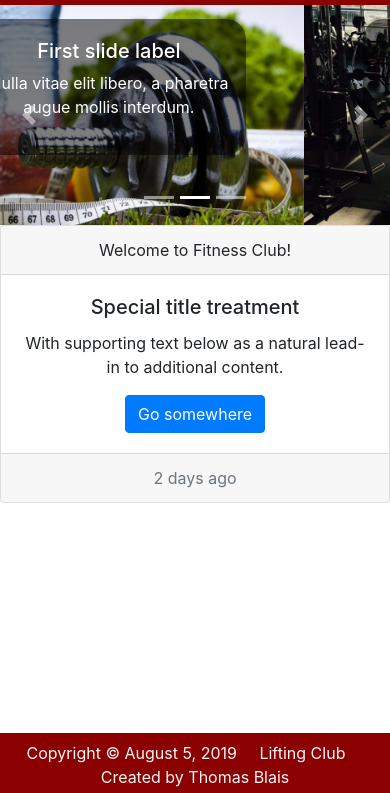
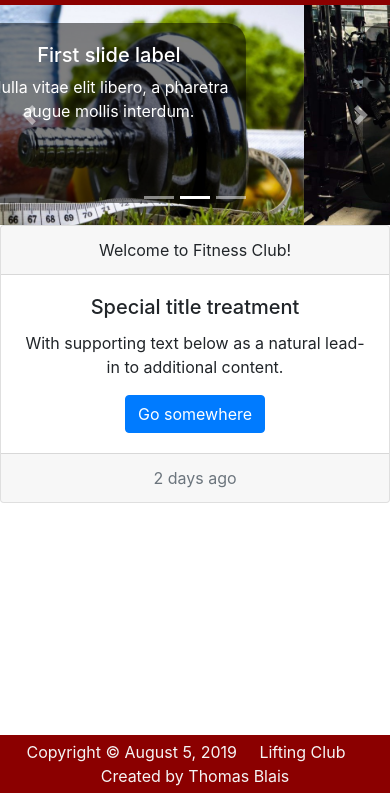
Before and after one commit to tblais1224/edxCS50CompSci, a website: page pset5/homepage/index.html in a window 390 px wide. Shown: the part 51-844 px from the top of the page. Drawn offline with nearby package versions, Linux system fonts and the light colour scheme.

Commit message:
index html looking decent

```diff
--- a/pset5/homepage/styles.css
+++ b/pset5/homepage/styles.css
@@ -7,7 +7,7 @@ body {
 
 #body {
     padding: 0px;
-    padding-bottom: 60px;
+    padding-bottom: 35px;
     /* Height of the footer */
 }
 
@@ -16,15 +16,28 @@ body {
     position: relative;
 }
 
+@media only screen and (max-width: 520px) {
+    #body {
+        /* height: 50px; */
+        padding-bottom: 58px;
+    }
+}
+
 #footer {
     position: absolute;
     bottom: 0;
     width: 100%;
-    height: 60px;
     /* Height of the footer */
     background-color: darkred;
     color: whitesmoke;
-    padding: 8px
+    padding: 5px
+}
+
+@media only screen and (max-width: 528px) {
+    #footer {
+        /* height: 50px; */
+        bottom: 0px !important;
+    }
 }
 
 .nav-icon {
@@ -45,16 +58,27 @@ nav a.white-text {
     top: 25px;
 }
 
-.carousel-inner{
+.carousel-inner {
     max-height: 500px !important;
 }
 
-.carousel-caption{
-    margin-bottom: 50px;
-    border-radius: 2px;
+.carousel-caption {
+    top: 20% !important;
+    height: 200px !important;
 }
 
-.carousel-caption .bg{
+@media only screen and (max-width: 500px) {
+    .carousel-caption {
+        top: 8% !important;
+        height: 180px !important;
+    }
+}
+
+carousel-indicators {
+    margin-top: 0px !important;
+}
+
+.carousel-caption .bg {
     position: absolute;
     z-index: -1;
     top: 0;
```
